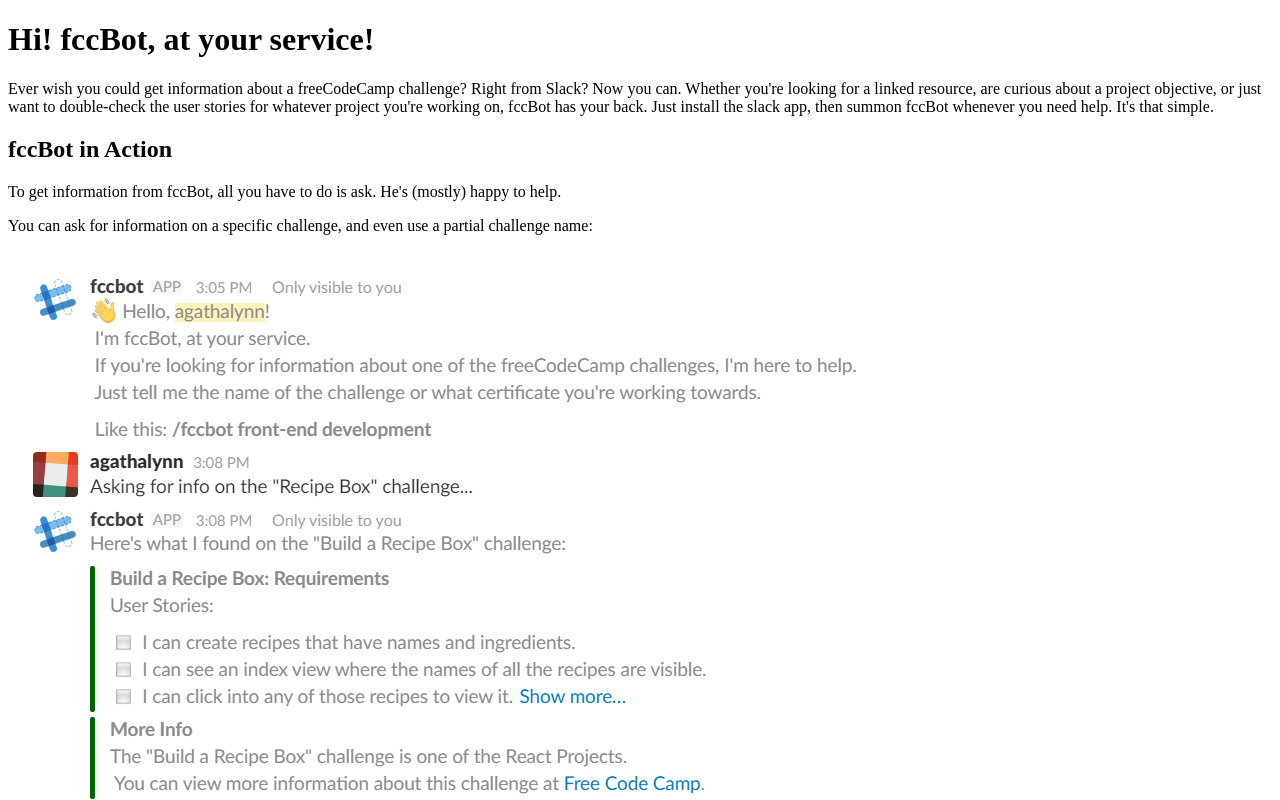
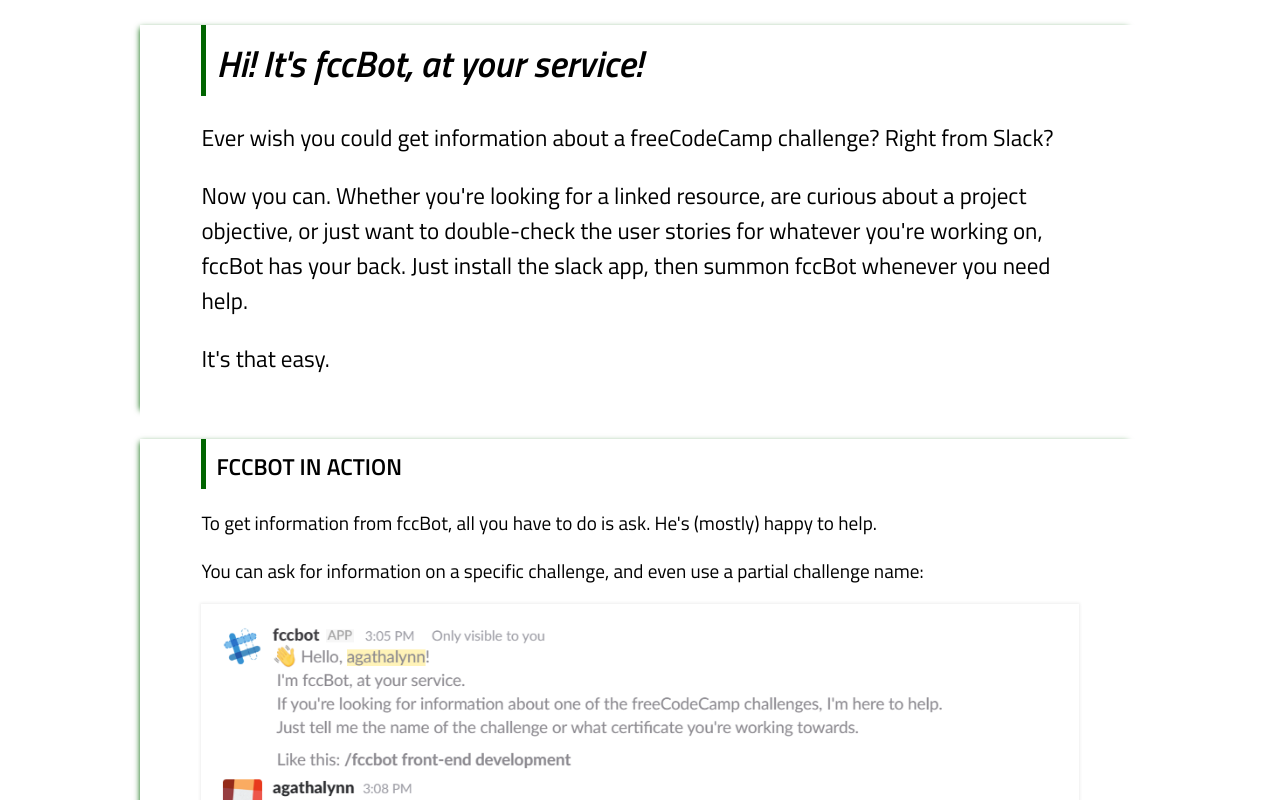
Before and after one commit to AgathaLynn/slack-fccbot, a website: page views/index.html in a window 1280 px wide. Shown: the top 800 px of the page. Drawn offline with Linux system fonts and the light colour scheme; files that its build step writes are made by us from their sources; files whose address does not match are found by name.

Commit message:
added styles to landing page

```diff
--- /dev/null
+++ b/assets/main.css
@@ -0,0 +1,54 @@
+body,
+header,
+section {
+  width: 100%;
+  height: 100%;
+  margin: 0;
+  padding: 0;
+  box-sizing: border-box;
+}
+
+body {
+  font-family: 'Titillium Web', sans-serif;
+  font-size: 120%;
+  padding: 0 2%;
+}
+
+h1, h2 {
+  border-left: 5px solid #006400;
+  padding: 10px 0 5px 10px;
+  font-weight: 600;
+}
+
+h1 {
+  font-style: italic;
+  font-size: 1.6em;
+}
+
+h2 {
+  text-transform: uppercase;
+  font-size: 1.2em;
+}
+
+header,
+.content {
+  padding: 0 5% 20px 5%;
+  max-width: 1000px;
+  margin: 10px auto;
+  box-shadow: -6px -3px 6px -6px #006400;
+}
+
+header {
+  font-size: 1.2em;
+}
+
+p {
+  font-weight: 400;
+}
+
+img {
+  margin: 0 auto;
+  max-width: 100%;
+  height: auto;
+  box-shadow: 0 0 3px 1px #eee;
+}
--- a/views/index.html
+++ b/views/index.html
@@ -4,14 +4,19 @@
   <head>
     <meta charset='utf-8'>
     <title>fccBot - a freeCodeCamp user stories Slack bot</title>
+
+    <link href="https://fonts.googleapis.com/css?family=Titillium+Web:300,400,600i,600" rel="stylesheet">
+    <link href="main.css" rel="stylesheet"/>
   </head>
   <body>
     <header>
-      <h1>Hi! fccBot, at your service!</h1>
-      <p>Ever wish you could get information about a freeCodeCamp challenge? Right from Slack? Now you can. Whether you're looking for a linked resource, are curious about a project objective, or just want to double-check the user stories for whatever project you're working on, fccBot has your back. Just install the slack app, then summon fccBot whenever you need help. It's that simple.</p>
+      <h1>Hi! It's fccBot, at your service!</h1>
+      <p>Ever wish you could get information about a freeCodeCamp challenge? Right from Slack?</p>
+      <p>Now you can. Whether you're looking for a linked resource, are curious about a project objective, or just want to double-check the user stories for whatever you're working on, fccBot has your back. Just install the slack app, then summon fccBot whenever you need help.</p>
+      <p>It's that easy.</p>
     </header>
 
-    <section>
+    <section class="content">
 
       <h2>fccBot in Action</h2>
       <p>To get information from fccBot, all you have to do is ask. He's (mostly) happy to help.</p>
@@ -28,10 +33,10 @@
 
     </section>
 
-    <section>
+    <section class="content">
       <h2>Where can I learn more?</h2>
       <p>fccBot was created by members of the <a href="https://tropicalchancer.github.io/projectus/">Chingu Cohorts</a> - student programmers learning together. The fccBot is not part of the freeCodeCamp project and was not created or endorsed by freeCodeCamp - but we like to think they'd approve.</p>
-      <p>To learn more about fccBot, check out the <href="https://github.com/AgathaLynn/rhino-bot-project">GitHub repository</a> for the fccBot project.</p>
+      <p>To learn more about fccBot, check out the <a href="https://github.com/AgathaLynn/rhino-bot-project">GitHub repository</a> for the fccBot project.</p>
     </section>
   </body>
 </html>
```
